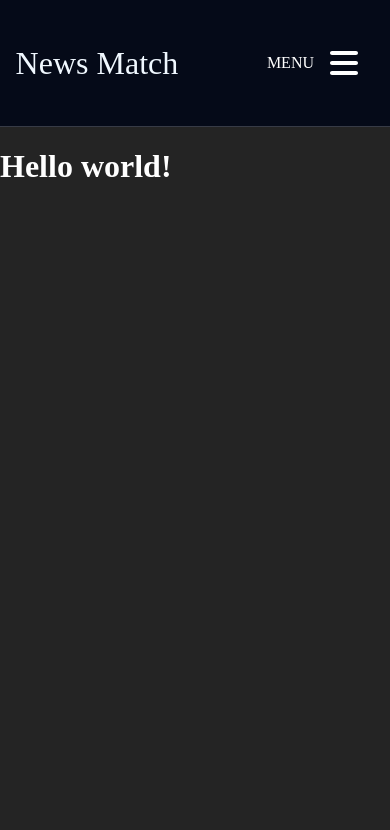
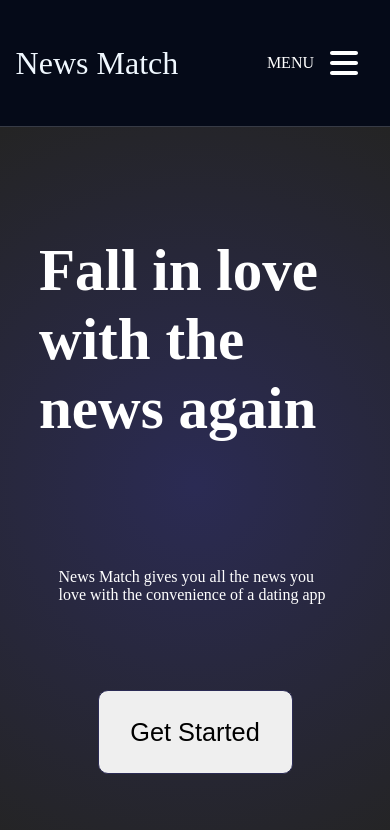
Before and after one commit to Madfarm/newsMatch, a Next.js app in the folder frontend/: page / in a window 390 px wide. Shown: the top 830 px of the page. Built offline with nearby package versions, Linux system fonts and the light colour scheme; no server answers.

Commit message:
Finish the landing page - mobile responsive

```diff
--- a/frontend/app/Nav.module.css
+++ b/frontend/app/Nav.module.css
@@ -25,7 +25,6 @@
     font-weight: bold;
 
     background-color: rgb(255, 255, 255, 0.15);
-    backdrop-filter: blur(5px);
 
     border: 1px solid white;
     border-radius: 10%;
--- a/frontend/app/globals.css
+++ b/frontend/app/globals.css
@@ -64,6 +64,50 @@ a {
     padding-right: 2rem;
 }
 
+
+/* Homepage styling below */
+#homepage {
+    height: 85vh;
+    display: flex;
+    flex-direction: column;
+
+    align-items: center;
+    justify-content: space-evenly;
+
+
+    background-image: radial-gradient(
+        150vw,
+        #2b2b54,
+        transparent 50%
+    );
+}
+
+#homepage > h1 {
+    font-size: 7vh;
+    max-width: 30vw;
+}
+
+#homepage > p {
+    max-width: 70vw;
+}
+
+#get-started-btn {
+    height: 10vh;
+    width: 50vw;
+
+    border: 1px solid #2b2b54;
+    border-radius: 10px;
+
+    font-size: 3vh;
+
+    transition: all 400ms ease;
+}
+
+#get-started-btn:hover {
+    background-color: #040824;
+    color: white;
+    scale: 1.1;
+}
 
 
 /* Articles page styling below */
@@ -213,3 +257,19 @@ main>article>.art-nav {
 .slide-left {
     animation: slideleft 0.3s;
 }
+
+
+
+@media screen and (max-width: 800px) {
+    #homepage {
+        background-image: radial-gradient(
+        150vw,
+        #2b2b54,
+        transparent 70%
+    );
+    }
+
+    #homepage > h1 {
+        max-width: 80vw;
+    }
+}
--- a/frontend/app/page.jsx
+++ b/frontend/app/page.jsx
@@ -1,9 +1,13 @@
-
+import Link from "next/link"
 
 export default function HomePage(){
     return (
-        <main>
-            <h1>Hello world!</h1>
+        <main id="homepage">
+            <h1>Fall in love with the news again</h1>
+            <p>News Match gives you all the news you love with the convenience of a dating app</p>
+            <Link href="/articles">
+                <button id="get-started-btn">Get Started</button>
+            </Link>
         </main>
     )
 }
```
